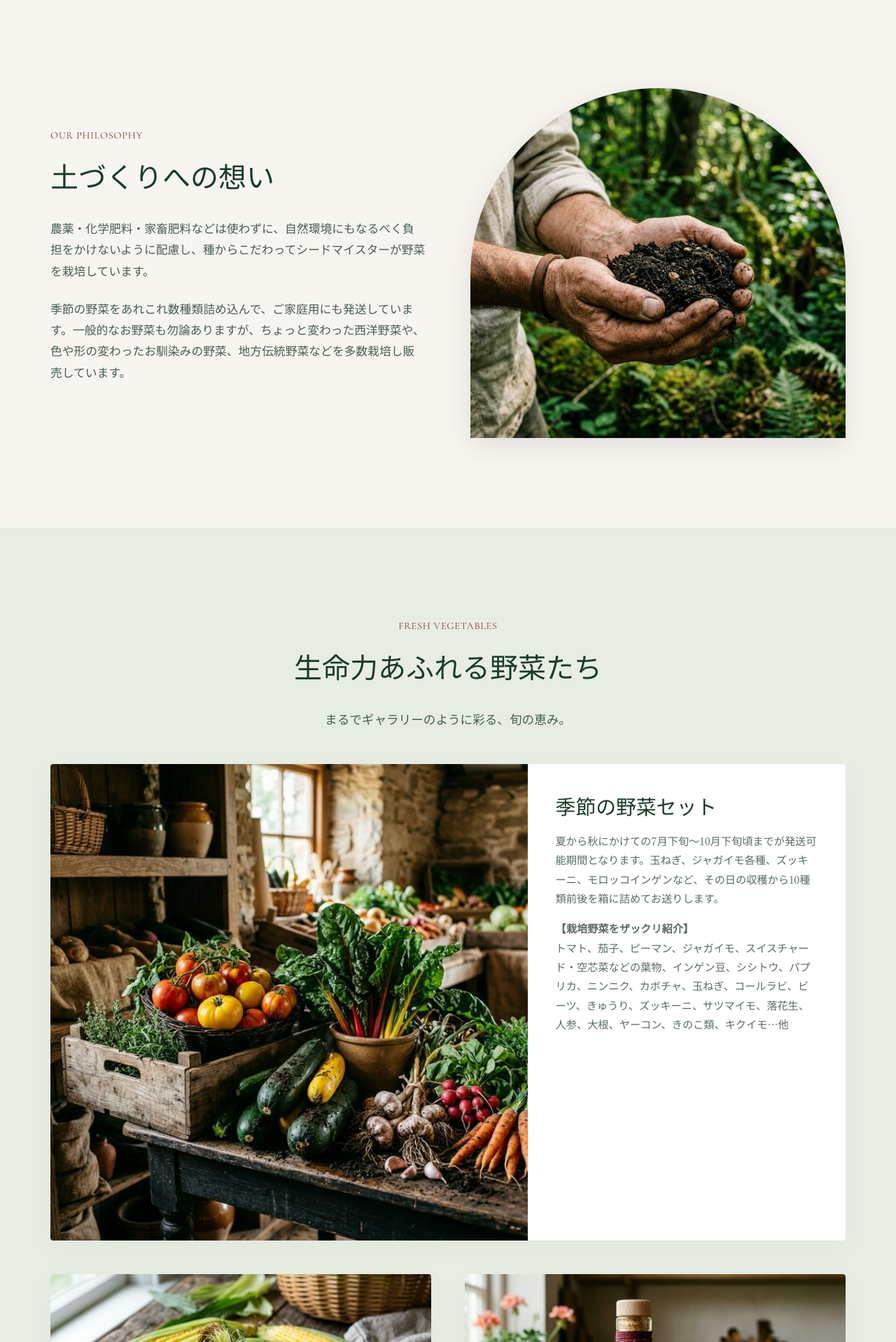
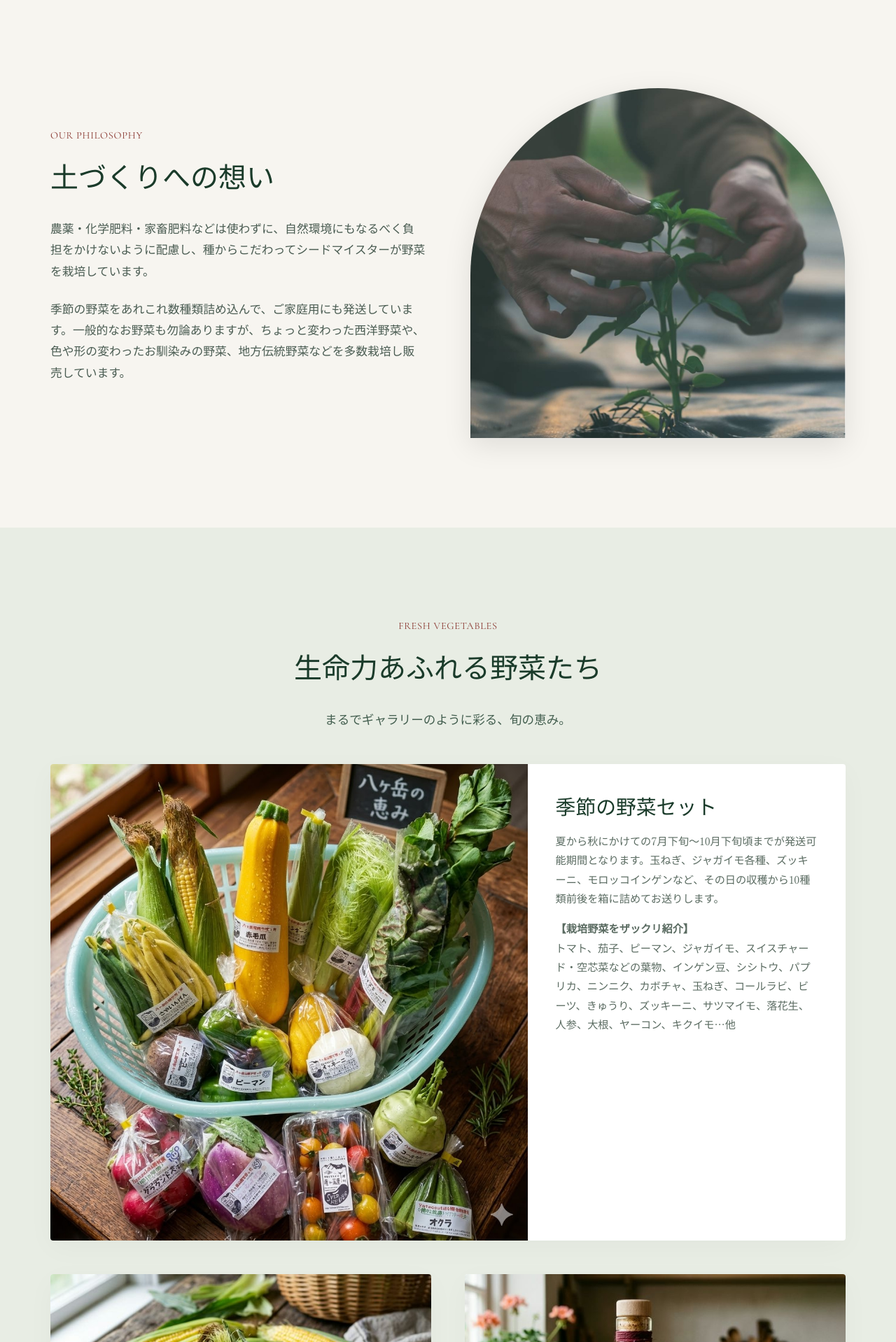
Before and after one commit to katsunoritoriumi-stack/tanetosaien, a React (Vite) app: page / in a window 1280 px wide. Shown: the part 802-2720 px from the top of the page at 70% size. Built offline with nearby package versions, Linux system fonts and the light colour scheme.

Commit message:
Update Home.jsx

```diff
--- a/src/pages/Home.jsx
+++ b/src/pages/Home.jsx
@@ -45,7 +45,7 @@ const Home = () => {
               </div>
             </div>
             <div className="philosophy-visual">
-              <img src="/philosophy.png" alt="土づくりに関わる両手" className="visual-box" />
+              <img src="/philosophy.jpg" alt="土づくりに関わる両手" className="visual-box" />
             </div>
           </RevealOnScroll>
         </div>
@@ -63,13 +63,13 @@ const Home = () => {
           <div className="gallery-grid">
             <RevealOnScroll delay={0.1} className="gallery-item large">
               <div className="gallery-img-wrap">
-                <img src="/gallery.png" alt="鮮やかな野菜のギャラリー" />
+                <img src="/vegetable_set.jpg" alt="鮮やかな野菜のギャラリー" />
               </div>
               <div className="gallery-info">
                 <h3>季節の野菜セット</h3>
                 <p>夏から秋にかけての7月下旬～10月下旬頃までが発送可能期間となります。玉ねぎ、ジャガイモ各種、ズッキーニ、モロッコインゲンなど、その日の収穫から10種類前後を箱に詰めてお送りします。</p>
                 <p className="mt-4"><strong>【栽培野菜をザックリ紹介】</strong><br />
-                トマト、茄子、ピーマン、ジャガイモ、スイスチャード・空芯菜などの葉物、インゲン豆、シシトウ、パプリカ、ニンニク、カボチャ、玉ねぎ、コールラビ、ビーツ、きゅうり、ズッキーニ、サツマイモ、落花生、人参、大根、ヤーコン、きのこ類、キクイモ…他</p>
+                トマト、茄子、ピーマン、ジャガイモ、スイスチャード・空芯菜などの葉物、インゲン豆、シシトウ、パプリカ、ニンニク、カボチャ、玉ねぎ、コールラビ、ビーツ、きゅうり、ズッキーニ、サツマイモ、落花生、人参、大根、ヤーコン、キクイモ…他</p>
               </div>
             </RevealOnScroll>
 
@@ -96,6 +96,22 @@ const Home = () => {
         </div>
       </section>
 
+      {/* Farmers Section */}
+      <section className="farmers section">
+        <div className="container">
+          <RevealOnScroll className="farmers-grid">
+            <div className="farmers-visual">
+              <img src="/farmers.jpg" alt="生産者" className="farmers-img" />
+            </div>
+            <div className="farmers-text">
+              <span className="en-text section-label">Our Farmers</span>
+              <h2 className="section-title">生産者のご紹介</h2>
+              <p>八ヶ岳山麓の大自然の中で、土と向き合いながら野菜を育てています。無農薬・無化学肥料にこだわり、種の選択から収穫まで、丁寧に手をかけた野菜をお届けしています。</p>
+            </div>
+          </RevealOnScroll>
+        </div>
+      </section>
+
       {/* Information / Action Section */}
       <section className="information section">
         <div className="container info-container">
```
